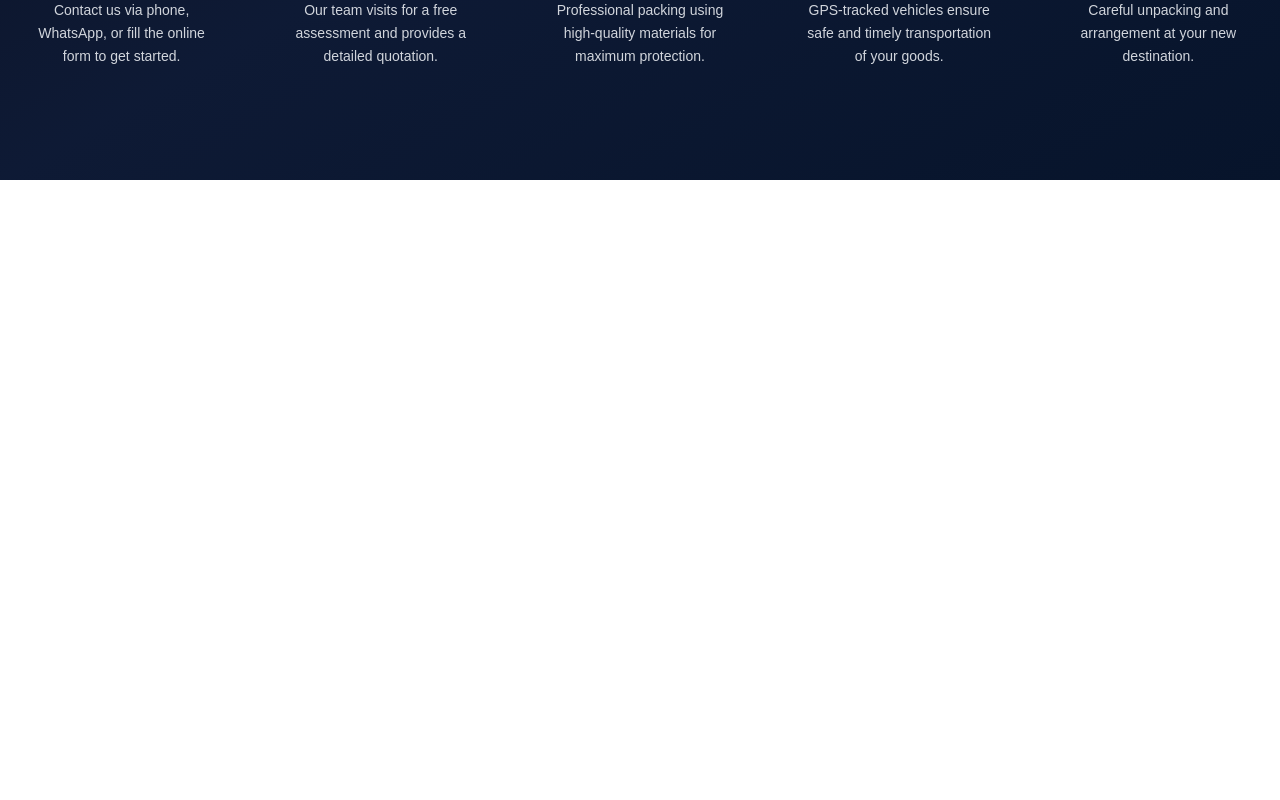
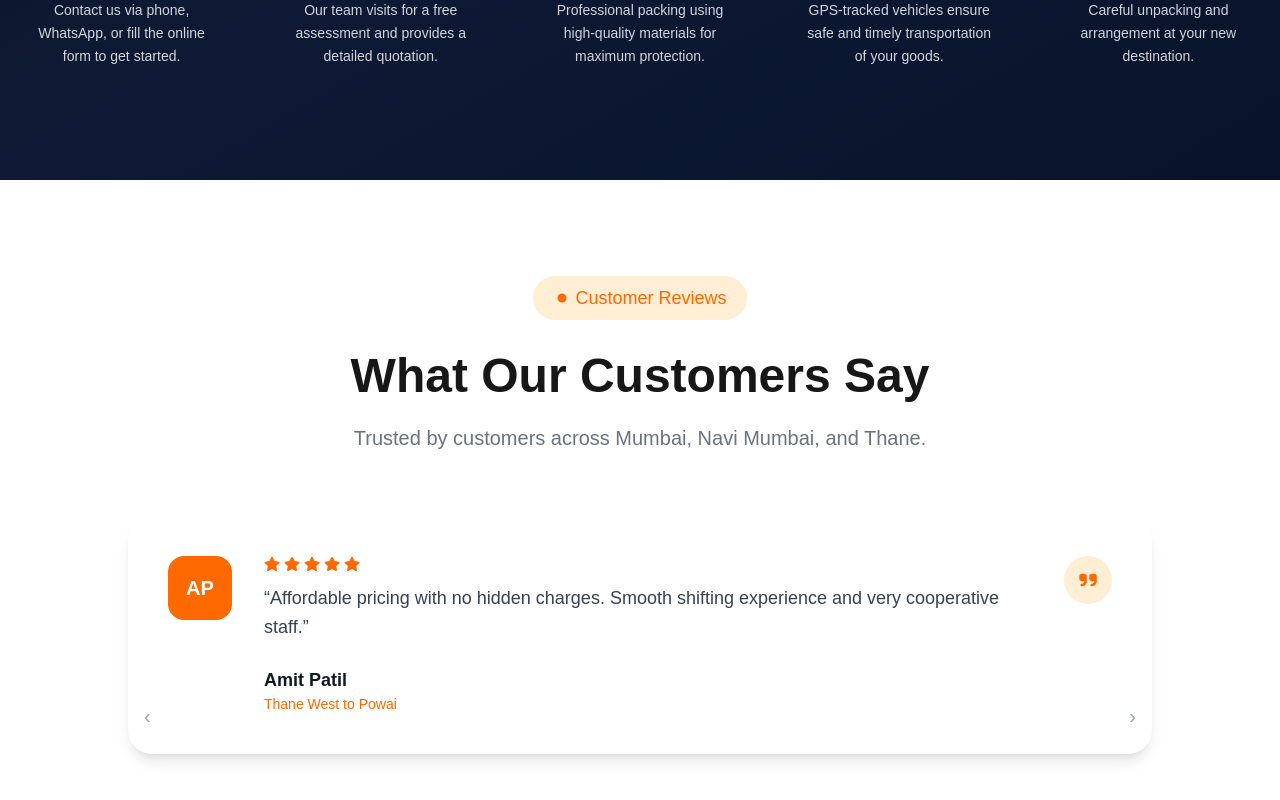
Before and after one commit to Ratneshch/RapoPackersMovers, a Next.js app: page / in a window 1280 px wide. Shown: the part 3417-4217 px from the top of the page. Before the commit the page ends 3597 px from the top, so only its background shows below. Built offline with nearby package versions, Linux system fonts and the light colour scheme.

Commit message:
CustomerReview Done

```diff
--- a/src/app/page.js
+++ b/src/app/page.js
@@ -1,3 +1,4 @@
+import CustomerReviews from '@/components/CustomerReviews'
 import HeroBanner from '@/components/HeroBanner'
 import OurSerives from '@/components/OurSerives'
 import Process from '@/components/Process'
@@ -11,6 +12,7 @@ const page = () => {
       <OurSerives/>
       <WhyChooseUs/>
       <Process/>
+      <CustomerReviews/>
     </div>
   )
 }
--- /dev/null
+++ b/src/components/CustomerReviews.js
@@ -0,0 +1,129 @@
+"use client";
+import React, { useState, useEffect } from "react";
+import { GoDotFill } from "react-icons/go";
+import { FaStar } from "react-icons/fa";
+import { FaQuoteRight } from "react-icons/fa6";
+
+const reviews = [
+  {
+    name: "Vikram Singh",
+    route: "Mumbai to Thane",
+    review:
+      "Reliable and trustworthy service. They kept us updated throughout the transit. Would definitely use their services again for future relocations.",
+  },
+  {
+    name: "Rahul Sharma",
+    route: "Andheri to Navi Mumbai",
+    review:
+      "Excellent packing and on-time delivery. The team was very professional and handled everything with care.",
+  },
+  {
+    name: "Amit Patil",
+    route: "Thane West to Powai",
+    review:
+      "Affordable pricing with no hidden charges. Smooth shifting experience and very cooperative staff.",
+  },
+  {
+    name: "Sneha Kulkarni",
+    route: "Vashi to Kharghar",
+    review:
+      "Stress-free relocation. Proper packing, timely delivery, and great coordination by the team.",
+  },
+];
+
+const CustomerReviews = () => {
+  const [index, setIndex] = useState(0);
+
+  const next = () => setIndex((prev) => (prev + 1) % reviews.length);
+  const prev = () =>
+    setIndex((prev) => (prev - 1 + reviews.length) % reviews.length);
+
+  // 🔥 AUTO SLIDE EVERY 4 SECONDS
+  useEffect(() => {
+    const interval = setInterval(() => {
+      setIndex((prev) => (prev + 1) % reviews.length);
+    }, 3000);
+
+    return () => clearInterval(interval);
+  }, []);
+
+  const { name, route, review } = reviews[index];
+  const initials = name
+    .split(" ")
+    .map((n) => n[0])
+    .join("");
+
+  return (
+    <div className="w-full bg-white py-24 px-6">
+
+      {/* Badge */}
+      <h1 className="text-orange-500 text-lg px-5 py-2 bg-orange-100 rounded-full mx-auto w-fit flex items-center gap-1">
+        <GoDotFill /> Customer Reviews
+      </h1>
+
+      {/* Heading */}
+      <h2 className="text-5xl text-center font-semibold mt-8">
+        What Our Customers Say
+      </h2>
+
+      {/* Description */}
+      <p className="text-center text-xl mt-6 text-gray-500 max-w-3xl mx-auto">
+        Trusted by customers across Mumbai, Navi Mumbai, and Thane.
+      </p>
+
+      {/* Review Card */}
+      <div className="max-w-5xl mx-auto mt-16 bg-white rounded-3xl shadow-lg p-10 flex gap-8 items-start relative">
+
+        {/* Initials */}
+        <div className="w-16 h-16 rounded-2xl bg-orange-500 flex items-center justify-center text-white font-bold text-xl shrink-0">
+          {initials}
+        </div>
+
+        {/* Content */}
+        <div className="flex-1">
+
+          {/* Stars */}
+          <div className="flex gap-1 text-orange-500 mb-3">
+            {[...Array(5)].map((_, i) => (
+              <FaStar key={i} />
+            ))}
+          </div>
+
+          {/* Review */}
+          <p className="text-lg text-gray-700 leading-relaxed max-w-3xl">
+            “{review}”
+          </p>
+
+          {/* Name */}
+          <div className="mt-6">
+            <h3 className="font-semibold text-lg text-gray-900">
+              {name}
+            </h3>
+            <p className="text-orange-500 text-sm">{route}</p>
+          </div>
+        </div>
+
+        {/* Quote Icon */}
+        <div className="w-12 h-12 rounded-full bg-orange-100 flex items-center justify-center text-orange-500 shrink-0">
+          <FaQuoteRight className="text-xl" />
+        </div>
+
+        {/* Navigation Buttons */}
+        <button
+          onClick={prev}
+          className="absolute left-4 bottom-6 text-gray-400 hover:text-orange-500 text-xl"
+        >
+          ‹
+        </button>
+        <button
+          onClick={next}
+          className="absolute right-4 bottom-6 text-gray-400 hover:text-orange-500 text-xl"
+        >
+          ›
+        </button>
+      </div>
+    </div>
+  );
+};
+
+export default CustomerReviews;
```
